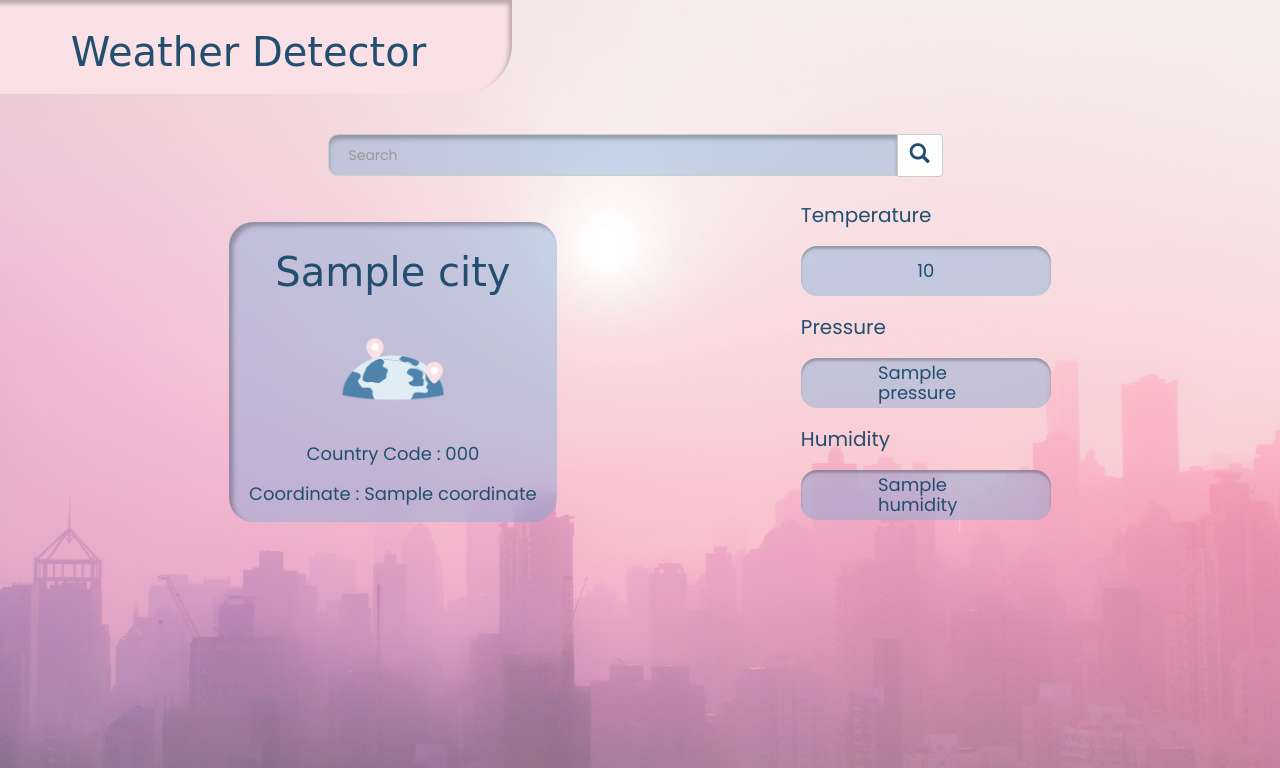
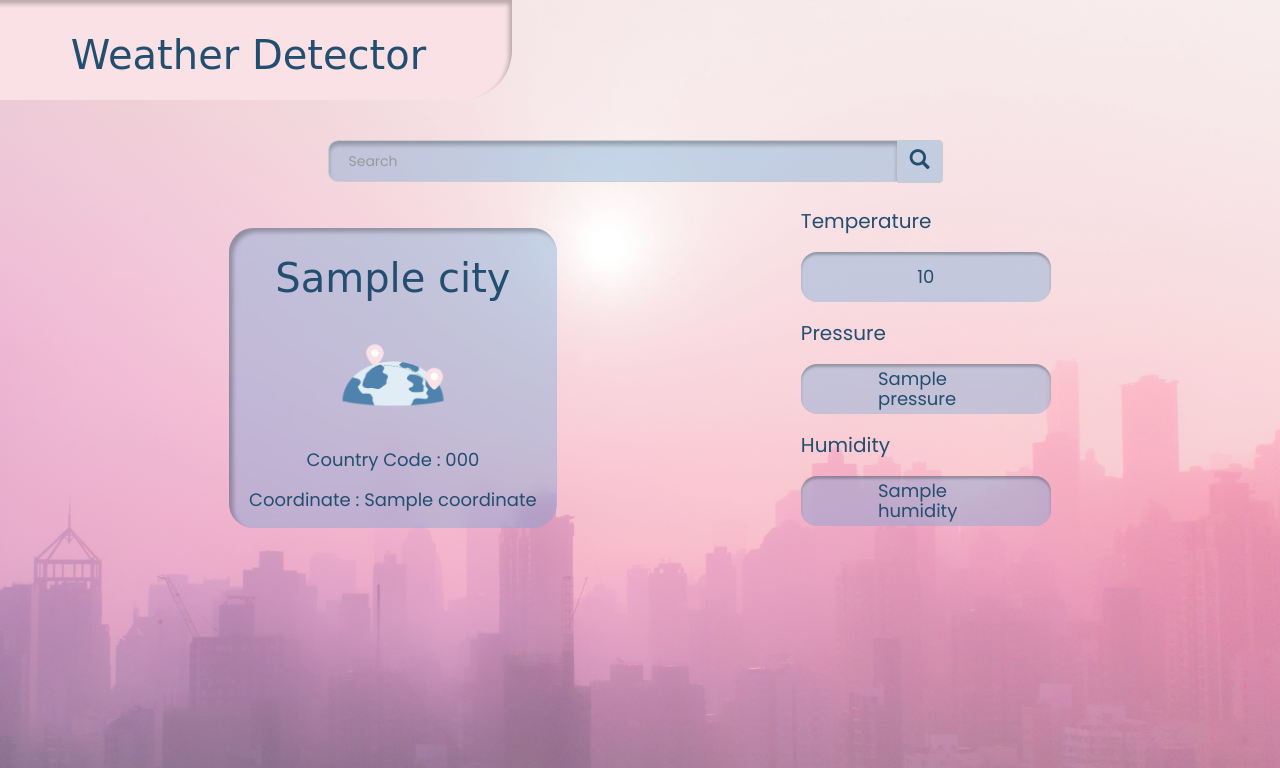
Before and after one commit to NabajitBhadury/Weather-Detector, a Django app: template templates/index.html in a window 1280 px wide. Shown: the top 768 px of the page. Run offline with Django 3.2, Linux system fonts and the light colour scheme; the template is opened without the code that fills it: most values are stand-ins (such as "Sample title", 1, 10 or a date in 2020); some libraries are stand-ins or nearby versions; some web fonts are replaced.

Commit message:
added:ui update

```diff
--- a/static/assets/css/style.css
+++ b/static/assets/css/style.css
@@ -32,13 +32,14 @@ body {
     background-size: cover;
     background-position: center;
     background-attachment: fixed;
+    overflow-x: hidden;
 }
 
 .nav-style
 {
     display: flex;
     width: 527px;
-    height: 94px;
+    height: 100px;
     padding: 21px 51px;
     justify-content: center;
     align-items: center;
@@ -48,13 +49,24 @@ body {
     background: var(--third-color);
     box-shadow: -3px 4px 4px 0px rgba(0, 0, 0, 0.25) inset;
     color: var(--primary-color);
+    /* text-shadow: 0 0 10px #ffffff, 0 0 20px #ffffff, 0 0 30px #ffffff, 0 0 40px #ffffff; */
 }
+
+/* .nav-style:hover {
+    background-color:var(--third-color);
+    /* text-shadow: 0 0 10px #ffffff, 0 0 20px #ffffff, 0 0 30px #ffffff, 0 0 40px #ffffff; */
+    /* color: var(--secondary-color);
+    cursor: pointer;
+} */
+
 h1 {
     font-size: var(--pc-medium); /* Adjust this value as needed */
 }
 
 .center-div {
-    align: center;
+    display: flex;
+    justify-content: center;
+    align-items: center;
 }
 
 .form-control {
@@ -71,6 +83,12 @@ h1 {
     color: var(--primary-color);
     font-size: 20px;
     margin-right: 10px;
+    background-color: var(--background);
+}
+
+.btn:hover {
+    background-color: #234E70;
+    cursor: pointer;
 }
 
 .block {
@@ -101,10 +119,21 @@ h1
     color: var(--primary-color);
 }
 
+h1:hover {
+    color: #B27FA0;
+    cursor: pointer;
+}
+
+
 h4
 {
     color: var(--primary-color);
     /* padding: 10px;  */
+}
+
+h4:hover {
+    color: #B27FA0;
+    cursor: pointer;
 }
 
 .city-image
```
